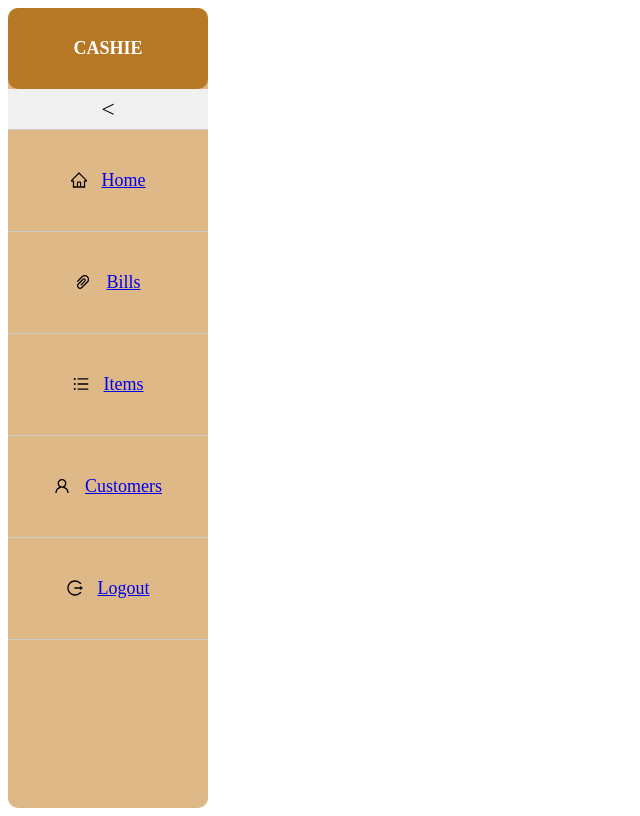
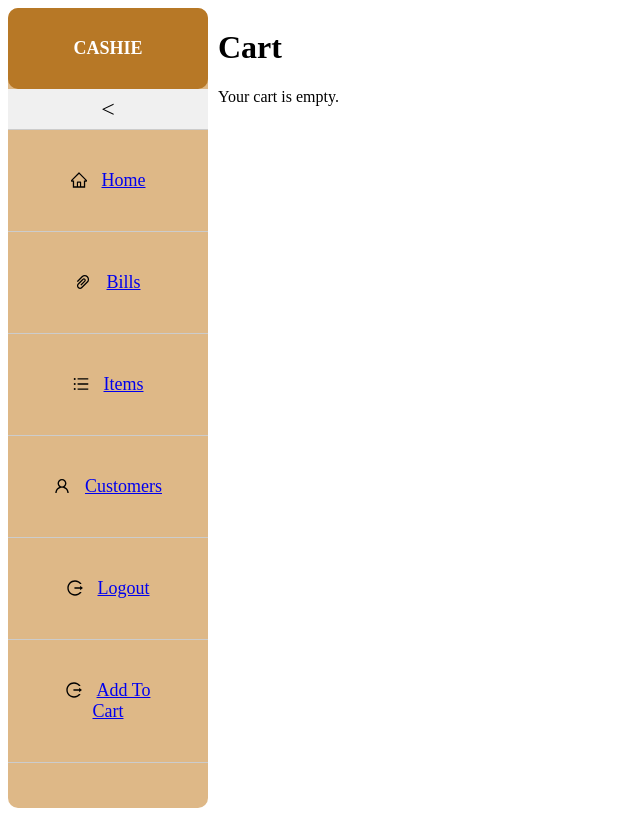
Before and after one commit to NitinCodesX/Cashie, a React (Create React App) app in the folder client/: page /addToCart in a window 1280 px wide. Shown: the whole page, without its empty margins (0-640 px from the left). Built offline with nearby package versions, Linux system fonts and the light colour scheme.

Commit message:
add to cart

```diff
--- a/client/package.json
+++ b/client/package.json
@@ -14,6 +14,7 @@
     "react-router-dom": "^6.14.2",
     "react-scripts": "5.0.1",
     "redux": "^4.2.1",
+    "redux-devtools-extension": "^2.13.9",
     "redux-thunk": "^2.4.2",
     "web-vitals": "^2.1.4"
   },
--- a/client/src/App.js
+++ b/client/src/App.js
@@ -3,6 +3,7 @@ import { BrowserRouter, Routes, Route } from "react-router-dom";
 import HomePage from "./pages/HomePage";
 import ItemPage from "./pages/ItemPage.js";
 import DefaultLayout from "./components/DefaultLayout";
+import AddToCartPage from "./pages/AddToCart";
 function App() {
   return (
     <div style={{ display: "flex" }}>
@@ -11,6 +12,7 @@ function App() {
         <Routes>
           <Route path="/home" element={<HomePage />} />
           <Route path="/items" element={<ItemPage />} />
+          <Route path="/addToCart" element={<AddToCartPage />} />
         </Routes>
       </BrowserRouter>
     </div>
--- /dev/null
+++ b/client/src/action/CartContext.js
@@ -0,0 +1,32 @@
+import React, { createContext, useContext, useReducer } from "react";
+
+const CartContext = createContext();
+
+const cartReducer = (state, action) => {
+  switch (action.type) {
+    case "ADD_TO_CART":
+      return [...state, action.payload];
+    case "REMOVE_FROM_CART":
+      return state.filter((item) => item.id !== action.payload.id);
+    default:
+      return state;
+  }
+};
+
+export const CartProvider = ({ children }) => {
+  const [cartItems, dispatch] = useReducer(cartReducer, []);
+
+  return (
+    <CartContext.Provider value={{ cartItems, dispatch }}>
+      {children}
+    </CartContext.Provider>
+  );
+};
+
+export const useCart = () => {
+  const context = useContext(CartContext);
+  if (!context) {
+    throw new Error("useCart must be used within a CartProvider");
+  }
+  return context;
+};
--- a/client/src/components/DefaultLayout.js
+++ b/client/src/components/DefaultLayout.js
@@ -44,6 +44,10 @@ const DefaultLayout = () => {
             <LogoutOutlined />
             <Link to="/logout">Logout</Link>
           </li>
+          <li className="addToCart">
+            <LogoutOutlined />
+            <Link to="/AddToCart">Add To Cart</Link>
+          </li>
         </ul>
       </div>
     </div>
--- a/client/src/components/ItemList.js
+++ b/client/src/components/ItemList.js
@@ -1,6 +1,10 @@
+import { Button } from "antd";
 import React from "react";
+import { useCart } from "../action/CartContext";
 
 const ItemList = ({ item }) => {
+  const { dispatch } = useCart();
+
   const imgStyle = {
     height: "15rem",
     width: "15rem",
@@ -10,13 +14,26 @@ const ItemList = ({ item }) => {
     backgroundColor: "#f4f5d5",
     margin: "10px",
     width: "15rem",
-    height: "18rem",
+    height: "21rem",
+  };
+
+  const itemButton = {
+    margin: 10,
+    marginLeft: 60,
+    marginTop: 10,
+  };
+
+  const handleAddToCart = () => {
+    dispatch({ type: "ADD_TO_CART", payload: item });
   };
 
   return (
     <div style={card}>
-      <img style={imgStyle} src={item.image} />
+      <img style={imgStyle} src={item.image} alt={item.name} />
       <h2 style={{ textAlign: "center", margin: "5px" }}>{item.name}</h2>
+      <Button style={itemButton} onClick={handleAddToCart}>
+        Add to cart
+      </Button>
     </div>
   );
 };
--- a/client/src/index.js
+++ b/client/src/index.js
@@ -1,13 +1,16 @@
-import React from 'react';
-import ReactDOM from 'react-dom/client';
-import './index.css';
-import App from './App';
-import reportWebVitals from './reportWebVitals';
+import React from "react";
+import ReactDOM from "react-dom/client";
+import "./index.css";
+import App from "./App";
+import reportWebVitals from "./reportWebVitals";
+import { CartProvider } from "./action/CartContext";
 
-const root = ReactDOM.createRoot(document.getElementById('root'));
+const root = ReactDOM.createRoot(document.getElementById("root"));
 root.render(
   <React.StrictMode>
-    <App />
+    <CartProvider>
+      <App />
+    </CartProvider>
   </React.StrictMode>
 );
 
--- /dev/null
+++ b/client/src/pages/AddToCart.js
@@ -0,0 +1,52 @@
+import React from "react";
+import { Button } from "antd";
+import { useCart } from "../action/CartContext";
+
+const AddToCartPage = () => {
+  const { cartItems, dispatch } = useCart();
+
+  const cartItemStyle = {
+    display: "flex",
+    justifyContent: "space-between",
+    alignItems: "center",
+    marginBottom: "10px",
+  };
+
+  const handleRemoveFromCart = (item) => {
+    dispatch({ type: "REMOVE_FROM_CART", payload: item });
+  };
+
+  return (
+    <div>
+      <h1>Cart</h1>
+      {cartItems.length === 0 ? (
+        <p>Your cart is empty.</p>
+      ) : (
+        <div>
+          {cartItems.map((item) => (
+            <div key={item.id} style={cartItemStyle}>
+              <span>
+                {item.name} - {item.price} USD
+              </span>
+              <div>
+                <Button onClick={() => handleRemoveFromCart(item)}>-</Button>
+                <span style={{ margin: "0 5px" }}>
+                  {cartItems.filter((i) => i.id === item.id).length}
+                </span>
+                <Button
+                  onClick={() =>
+                    dispatch({ type: "ADD_TO_CART", payload: item })
+                  }
+                >
+                  +
+                </Button>
+              </div>
+            </div>
+          ))}
+        </div>
+      )}
+    </div>
+  );
+};
+
+export default AddToCartPage;
--- a/client/src/pages/HomePage.js
+++ b/client/src/pages/HomePage.js
@@ -2,10 +2,12 @@ import axios from "axios";
 import React, { useEffect, useState } from "react";
 import { Row, Col } from "antd";
 import ItemList from "../components/ItemList";
+import AddToCartPage from "../pages/AddToCart";
+import { CartProvider, useCart } from "../action/CartContext";
+
 const HomePage = () => {
   const [itemsData, setItemsData] = useState([]);
 
-  //useEffect
   useEffect(() => {
     const getAllItems = async () => {
       try {
@@ -20,17 +22,22 @@ const HomePage = () => {
     };
     getAllItems();
   }, []);
+
   return (
+    <CartProvider>
+      <div>
         <div style={{ display: "block", gap: "10px" }}>
-      <Row>
+          <Row gutter={[16, 16]}>
             {itemsData.map((item) => (
-          <Col xs={24} lg={6} md={12} sm={6}>
-            {/* props is used here*/}
-            <ItemList item={item}></ItemList>
+              <Col xs={24} lg={6} md={12} sm={6} key={item.id}>
+                <ItemList item={item} />
               </Col>
             ))}
           </Row>
         </div>
+        <AddToCartPage />
+      </div>
+    </CartProvider>
   );
 };
 
```
Also changed, not shown: 1 other file (tests, documents, lock files or other folders). Lines whose indentation alone changed are shown as unchanged.
